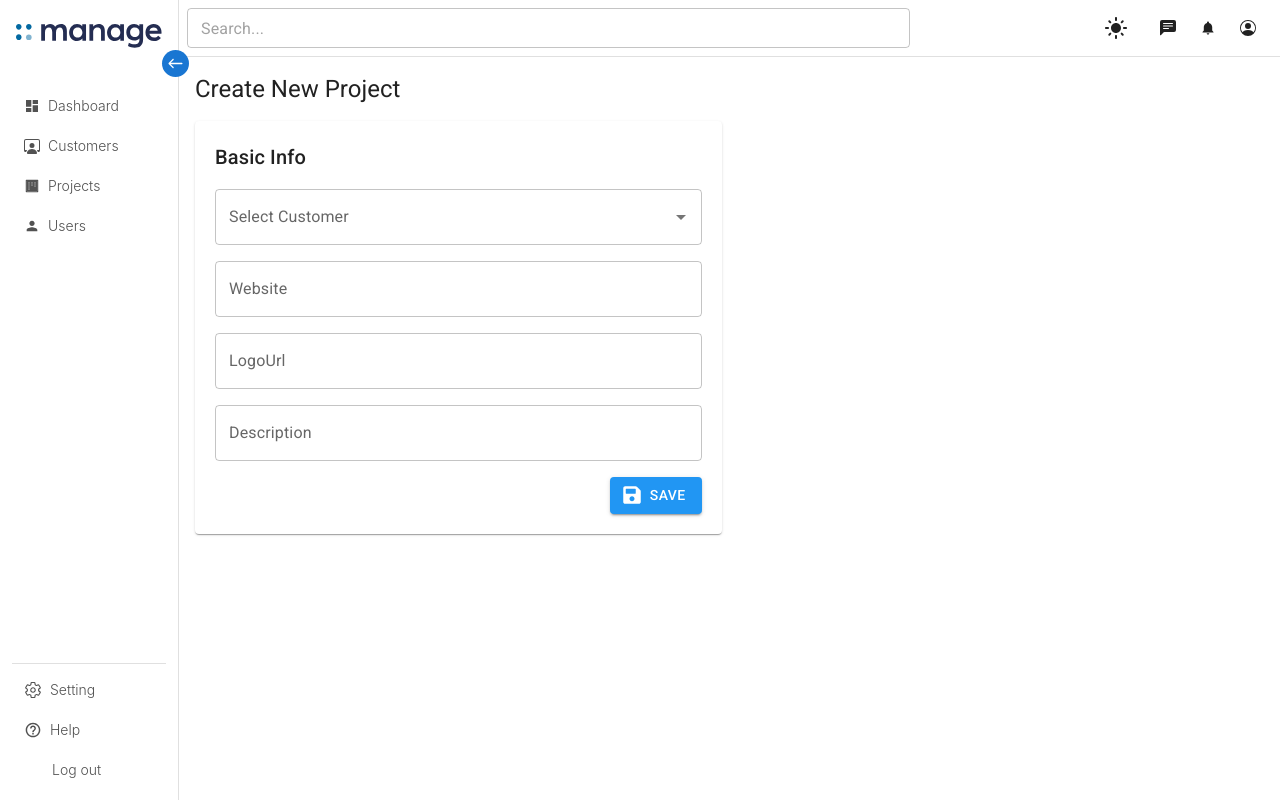
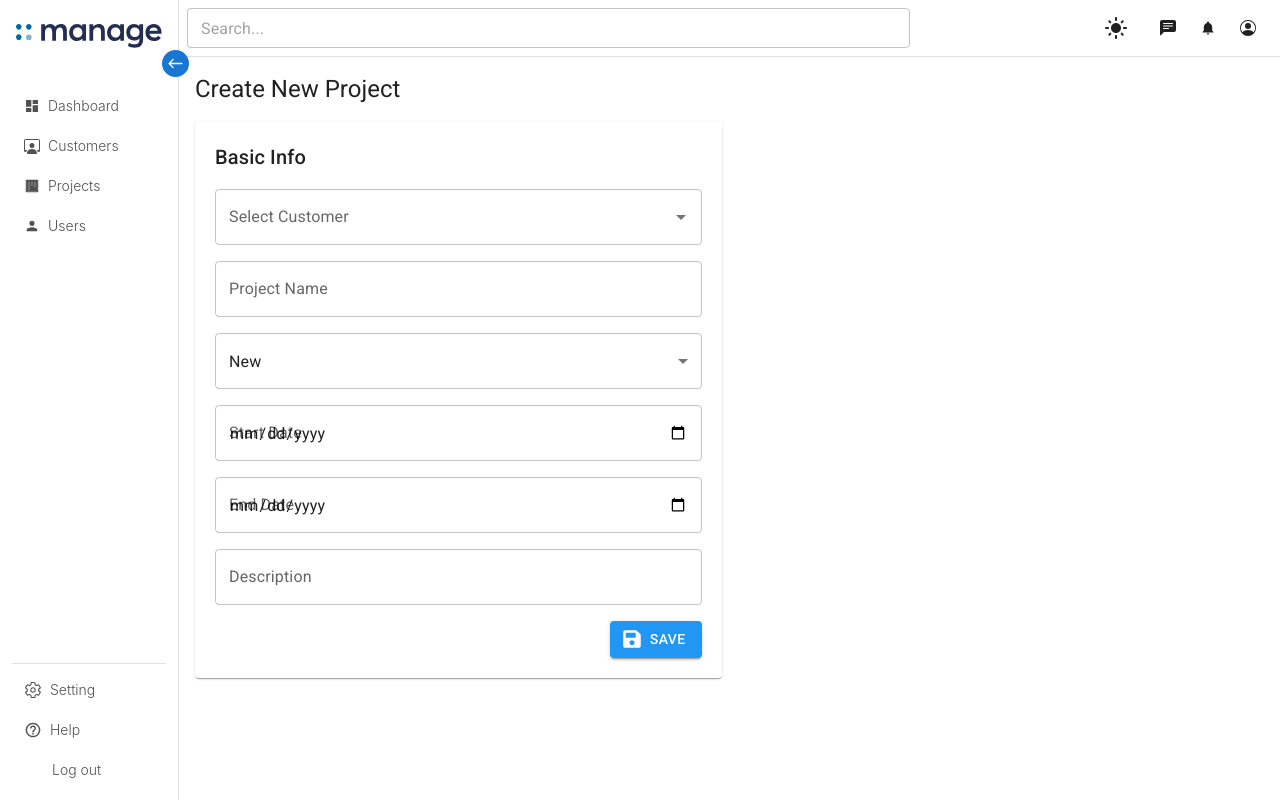
Before and after one commit to Meesam/DevOpsClient, a React (Create React App) app: page /add-project in a window 1280 px wide. Built offline with nearby package versions, Linux system fonts and the light colour scheme; no server answers; sample sign-in values are in the browser's storage; some icons are missing.

Commit message:
add project completed

```diff
--- a/src/Pages/Admin/components/AddProjectBasicInfo.tsx
+++ b/src/Pages/Admin/components/AddProjectBasicInfo.tsx
@@ -5,6 +5,9 @@ import {
   Paper,
   Typography,
   Autocomplete,
+  Select,
+  MenuItem,
+  InputLabel,
 } from "@mui/material";
 import React from "react";
 import { CustomerBasicInfo, Project } from "../../../Interface";
@@ -12,12 +15,11 @@ import { useForm } from "react-hook-form";
 import { zodResolver } from "@hookform/resolvers/zod";
 import { FaSave } from "react-icons/fa";
 import { useCustomer } from "../../../Context/CustomerContext";
-import { customerBasicInfoSchema } from "../../../ValidationSchema";
+import { projectSchema } from "../../../ValidationSchema";
 import { useQuery } from "@tanstack/react-query";
 import { getAllCustomers } from "../../../Services/CustomerService";
 
 const AddProjectBasicInfo = () => {
-  const { addCustomerBasicInfo } = useCustomer();
   const { data: customers } = useQuery({
     queryKey: ["customers"],
     queryFn: getAllCustomers,
@@ -28,15 +30,18 @@ const AddProjectBasicInfo = () => {
     handleSubmit,
     formState: { errors },
   } = useForm<Partial<Project>>({
-    resolver: zodResolver(customerBasicInfoSchema),
+    resolver: zodResolver(projectSchema),
   });
 
-  const addBasicDetail = (data: CustomerBasicInfo) => {
-    addCustomerBasicInfo(data);
+  const addBasicDetail = (data: Partial<Project>) => {
+    //addCustomerBasicInfo(data);
+
+    console.log("data ", data);
   };
 
   return (
     <Paper>
+      <form>
         <Box className="flex flex-col gap-4 h-auto p-5">
           <Typography variant="h6">Basic Info</Typography>
           <Box className="flex flex-col gap-1">
@@ -65,47 +70,100 @@ const AddProjectBasicInfo = () => {
           <Box className="flex flex-col gap-1">
             <TextField
               type="text"
-            id="website"
-            placeholder="Enter website name"
-            {...register("website")}
-            data-cy="website-input"
-            label="Website"
+              id="projectName"
+              placeholder="Enter project name"
+              {...register("projectName")}
+              data-cy="projectName-input"
+              label="Project Name"
               variant="outlined"
             />
-          {errors.website && (
-            <span className="text-xs text-red-500" data-cy="website-error">
-              {errors.website.message}
+            {errors.projectName && (
+              <span
+                className="text-xs text-red-500"
+                data-cy="projectName-error"
+              >
+                {errors.projectName.message}
+              </span>
+            )}
+          </Box>
+          <Box className="flex flex-col gap-1">
+            <Select
+              data-cy="projectType-input"
+              id="projectType-select"
+              label="Project Type"
+              variant="outlined"
+              defaultValue="New"
+              {...register("projectType")}
+            >
+              <MenuItem value="New">New</MenuItem>
+              <MenuItem value="In Progress">In Progress</MenuItem>
+              <MenuItem value="Done">Done</MenuItem>
+              <MenuItem value="Close">Close</MenuItem>
+            </Select>
+            {errors.projectType && (
+              <span
+                className="text-xs text-red-500"
+                data-cy="projectType-error"
+              >
+                {errors.projectType.message}
               </span>
             )}
           </Box>
           <Box className="flex flex-col gap-1">
             <TextField
-            type="text"
-            id="logoUrl"
-            placeholder="Enter logo url"
-            {...register("logoUrl")}
-            data-cy="LogoUrl-input"
-            label="LogoUrl"
+              type="date"
+              id="projectStartDate"
+              placeholder="projectStartDate"
+              {...register("projectStartDate")}
+              data-cy="projectStartDate-input"
+              label="Start Date"
               variant="outlined"
+              defaultValue=""
             />
-          {errors.logoUrl && (
-            <span className="text-xs text-red-500" data-cy="logoUrl-error">
-              {errors.logoUrl.message}
+            {errors.projectStartDate && (
+              <span
+                className="text-xs text-red-500"
+                data-cy="projectStartDate-error"
+              >
+                {errors.projectStartDate.message}
               </span>
             )}
           </Box>
           <Box className="flex flex-col gap-1">
             <TextField
-            id="description"
-            placeholder="Description"
-            {...register("description")}
-            data-cy="Description-input"
+              type="date"
+              id="projectEndDate"
+              placeholder="projectEndDate"
+              {...register("projectEndDate")}
+              data-cy="projectEndDate-input"
+              label="End Date"
+              variant="outlined"
+              defaultValue=""
+            />
+            {errors.projectEndDate && (
+              <span
+                className="text-xs text-red-500"
+                data-cy="projectEndDate-error"
+              >
+                {errors.projectEndDate.message}
+              </span>
+            )}
+          </Box>
+          <Box className="flex flex-col gap-1">
+            <TextField
+              id="projectDescription"
+              placeholder="projectDescription"
+              {...register("projectDescription")}
+              data-cy="projectDescription-input"
               label="Description"
               variant="outlined"
             />
-          {errors.description && (
-            <span className="text-xs text-red-500" data-cy="description-error">
-              {errors.description.message}
+            {errors.projectDescription && (
+              <span
+                className="text-xs text-red-500"
+                data-cy="projectDescription-error"
+              >
+                {errors.projectDescription.message}
               </span>
             )}
           </Box>
@@ -113,17 +171,18 @@ const AddProjectBasicInfo = () => {
             <Box className="w-auto">
               <Button
                 type="button"
-              onClick={handleSubmit(addBasicDetail)}
-              data-cy="addContact-button"
+                data-cy="addProject-button"
                 startIcon={<FaSave />}
                 variant="contained"
                 color="secondary"
+                onClick={handleSubmit(addBasicDetail)}
               >
                 Save
               </Button>
             </Box>
           </Box>
         </Box>
+      </form>
     </Paper>
   );
 };
--- a/src/ValidationSchema/index.ts
+++ b/src/ValidationSchema/index.ts
@@ -1,5 +1,5 @@
-import { ZodType, boolean, z } from "zod";
-import { CustomerBasicInfo, CustomerContact } from "../Interface";
+import { ZodType, boolean, string, z } from "zod";
+import { CustomerBasicInfo, CustomerContact, Project } from "../Interface";
 
 export const customerBasicInfoSchema: ZodType<Partial<CustomerBasicInfo>> =
   z.object({
@@ -22,3 +22,13 @@ export const customerContactsSchema: ZodType<Partial<CustomerContact>> =
     state: z.string().min(2).max(20),
     postalCode: z.string().min(4).max(10),
   });
+
+export const projectSchema: ZodType<Partial<Project>> = z.object({
+  customerName: z.string().min(1),
+  projectName: z.string().min(4).max(50),
+  projectType: z.string().min(4).max(20),
+  projectStartDate: z.coerce.date(),
+  projectEndDate: z.coerce.date().nullable().unwrap(),
+  projectDescription: z.string().nullable().unwrap(),
+  projectStatus: z.string().min(2).max(20),
+});
```
Lines whose indentation alone changed are shown as unchanged.
